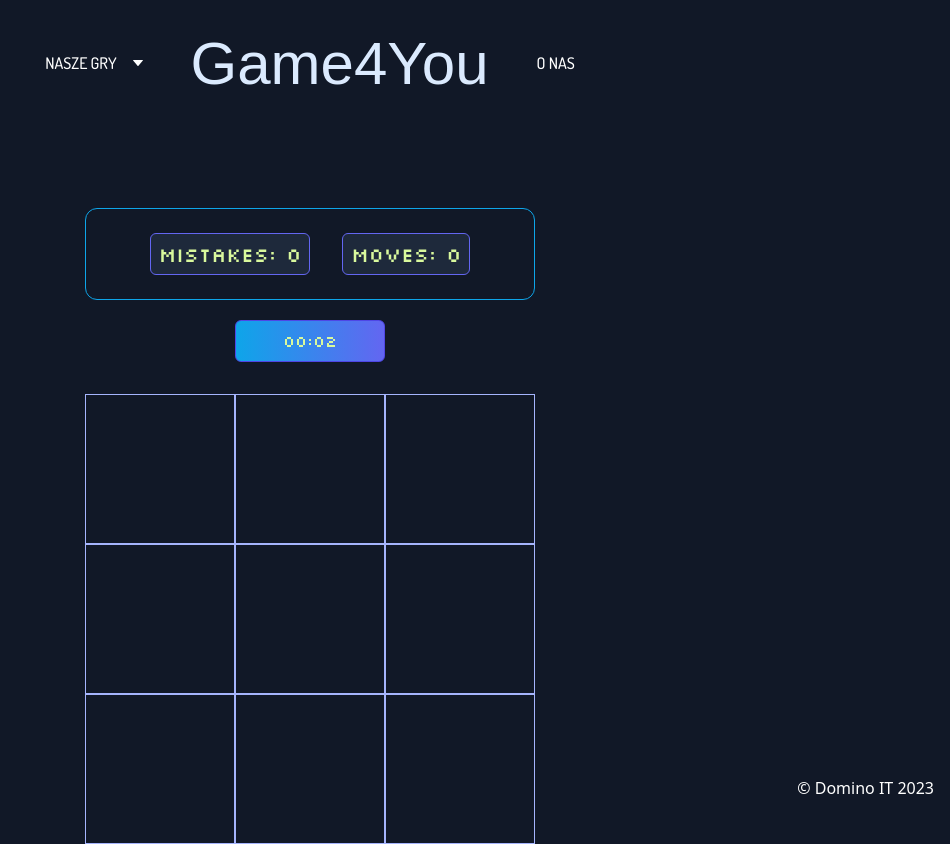
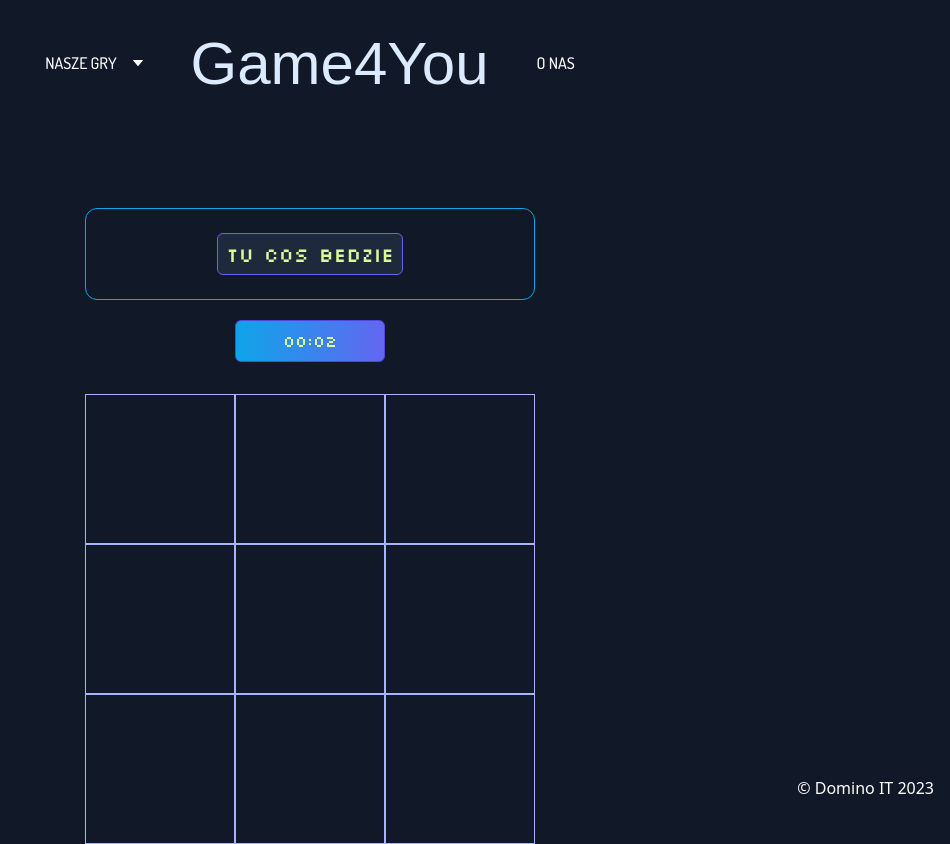
Before and after one commit to DominoxB/Game4You, a Vue app: page /TicTacToeGame in a window 1280 px wide. Both pictures are taken after a click on the button "START". Shown: the whole page, without its empty margins (330-1280 px from the left). Built offline with nearby package versions, Linux system fonts and the light colour scheme; a web font is replaced by a local one; what tailwindcss-animated would draw is missing.

Commit message:
feat: add info board

```diff
--- /dev/null
+++ b/src/components/atoms/TicTacToeInfoBoard.vue
@@ -0,0 +1,14 @@
+<template>
+  <div
+    class="flex space-x-8 justify-center border border-sky-500 p-6 rounded-xl text-lime-200 text-xl uppercase font-silk">
+    <div class="border border-indigo-500 px-2 py-1.5 rounded-md bg-slate-800">tu cos bedzie</div>
+  </div>
+</template>
+
+<script lang="ts">
+import { defineComponent } from 'vue'
+
+export default defineComponent({
+  name: 'TicTacToeInfo',
+})
+</script>
--- a/src/components/organisms/TicTacToeGameBoard.vue
+++ b/src/components/organisms/TicTacToeGameBoard.vue
@@ -6,10 +6,10 @@
       <img src="../images/tictac.png" class="mx-auto w-[480px] h-[480px]" />
     </div>
     <div v-else>
-      <MemoryInfoBoard />
+      <TicTacToeInfoBoard />
       <Timer class="mx-auto mb-8" />
       <div class="w-[450px] h-[450px] text-indigo-500 grid grid-cols-3 grid-rows-3 font-bold text-5xl">
-        <CardItemTicTacToe v-for="n in 9" :key="n"/>
+        <CardItemTicTacToe v-for="n in 9" :key="n" @click-card="selectCard"/>
       </div>
     </div>
   </div>
@@ -18,14 +18,14 @@
 <script lang="ts">
 import { defineComponent, ref } from 'vue'
 import Timer from '@/components/atoms/Timer.vue'
-import MemoryInfoBoard from '@/components/atoms/MemoryInfoBoard.vue'
+import TicTacToeInfoBoard from '@/components/atoms/TicTacToeInfoBoard.vue'
 import CardItemTicTacToe from '@/components/atoms/CardItemTicTacToe.vue'
 
 export default defineComponent({
   name: 'TicTacToeGameBoard',
   components: {
     Timer,
-    MemoryInfoBoard,
+    TicTacToeInfoBoard,
     CardItemTicTacToe
   },
   setup() {
@@ -33,9 +33,13 @@ export default defineComponent({
     const startGame = () => {
       showBtn.value = false
     }
+
+    const selectCard = () => {
+    }
     return {
       showBtn,
-      startGame
+      startGame,
+      selectCard
     }
   }
 })
```
